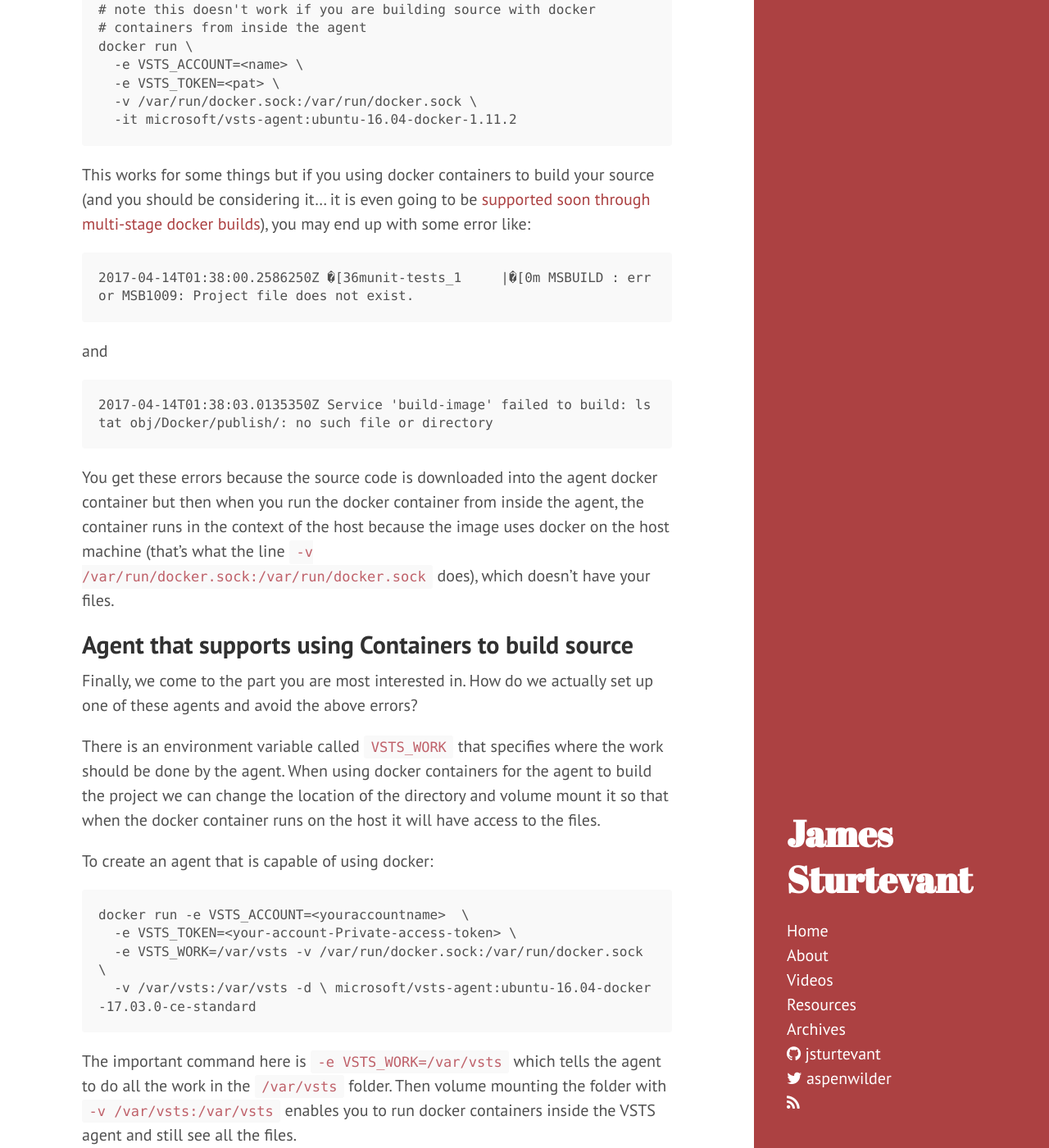
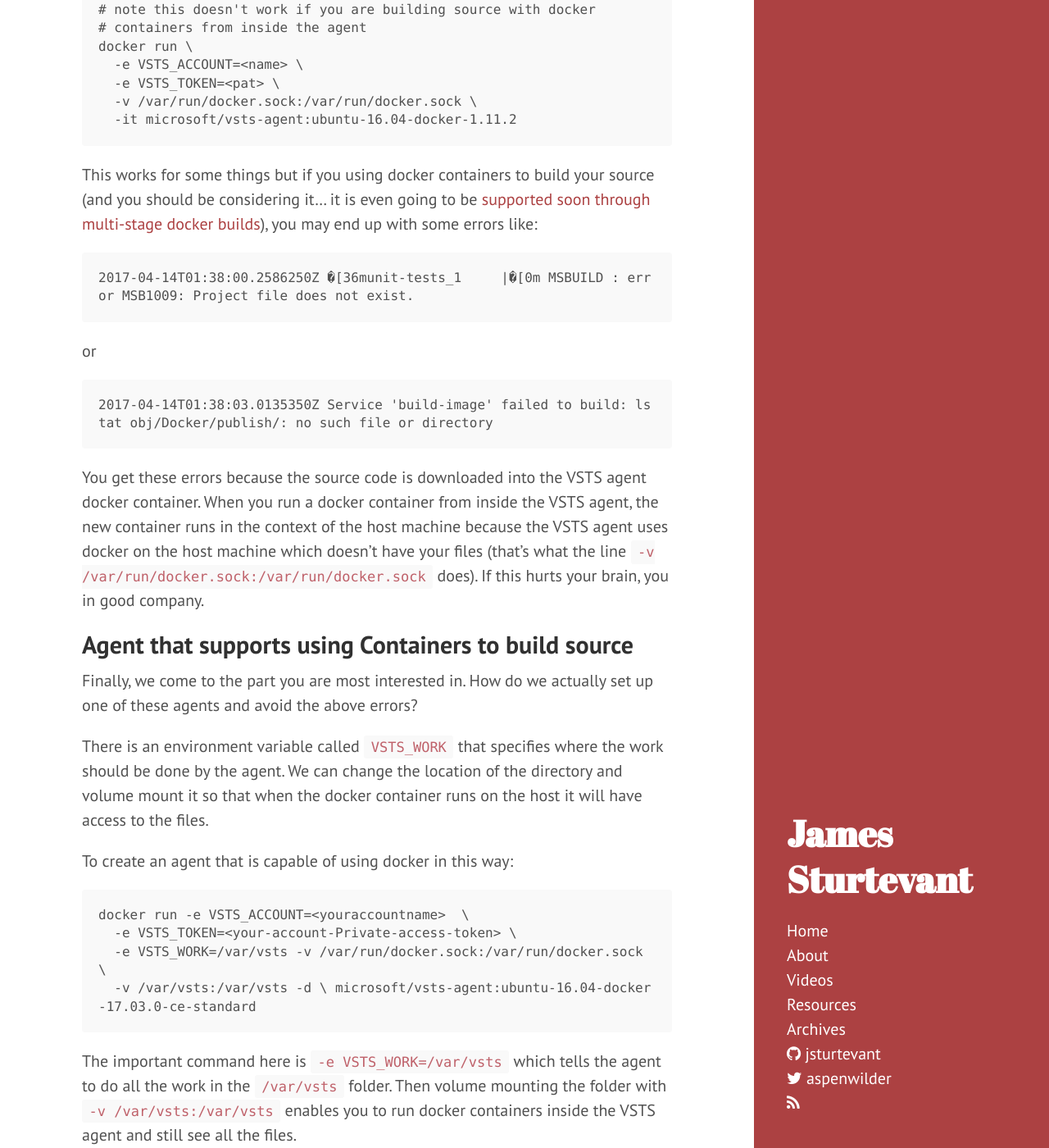
Before and after one commit to jsturtevant/jsturtevant.github.io, a Jekyll site: the page built from _posts/2017-05-06-Using-the-VSTS-Docker-Agent.md, in a window 1280 px wide and 1400 px high, scrolled down 1464 px. Shown: the whole window at 82% size. Built offline with Jekyll 4.4.1, drawn with Linux system fonts in a browser that asks for light colours; nearby versions of some CDN libraries; comment, search, counter and statistics services are not loaded.

Commit message:
docker in docker using host is confusing

````diff
--- a/_posts/2017-05-06-Using-the-VSTS-Docker-Agent.md
+++ b/_posts/2017-05-06-Using-the-VSTS-Docker-Agent.md
@@ -33,26 +33,26 @@ docker run \
   -it microsoft/vsts-agent:ubuntu-16.04-docker-1.11.2
 ```
 
-This works for some things but if you using docker containers to build your source (and you should be considering it... it is even going to be [supported soon through multi-stage docker builds](http://blog.alexellis.io/mutli-stage-docker-builds/)), you may end up with some error like:
+This works for some things but if you using docker containers to build your source (and you should be considering it... it is even going to be [supported soon through multi-stage docker builds](http://blog.alexellis.io/mutli-stage-docker-builds/)), you may end up with some errors like:
 
 ```
 2017-04-14T01:38:00.2586250Z �[36munit-tests_1     |�[0m MSBUILD : error MSB1009: Project file does not exist.
 ```
 
-and
+or
 
 ```
 2017-04-14T01:38:03.0135350Z Service 'build-image' failed to build: lstat obj/Docker/publish/: no such file or directory
 ```
 
-You get these errors because the source code is downloaded into the agent docker container but then when you run the docker container from inside the agent, the container runs in the context of the host because the image uses docker on the host machine (that's what the line ```-v /var/run/docker.sock:/var/run/docker.sock``` does), which doesn't have your files.
+You get these errors because the source code is downloaded into the VSTS agent docker container.  When you run a docker container from inside the VSTS agent, the new container runs in the context of the host machine because the VSTS agent uses docker on the host machine which doesn't have your files (that's what the line ```-v /var/run/docker.sock:/var/run/docker.sock``` does).  If this hurts your brain, you in good company.
 
 ## Agent that supports using Containers to build source
 Finally, we come to the part you are most interested in.  How do we actually set up one of these agents and avoid the above errors?
 
-There is an environment variable called ```VSTS_WORK``` that specifies where the work should be done by the agent.  When using docker containers for the agent to build the project we can change the location of the directory and volume mount it so that when the docker container runs on the host it will have access to the files.
+There is an environment variable called ```VSTS_WORK``` that specifies where the work should be done by the agent.  We can change the location of the directory and volume mount it so that when the docker container runs on the host it will have access to the files.
 
-To create an agent that is capable of using docker:
+To create an agent that is capable of using docker in this way:
 
 ```
 docker run -e VSTS_ACCOUNT=<youraccountname>  \
````
